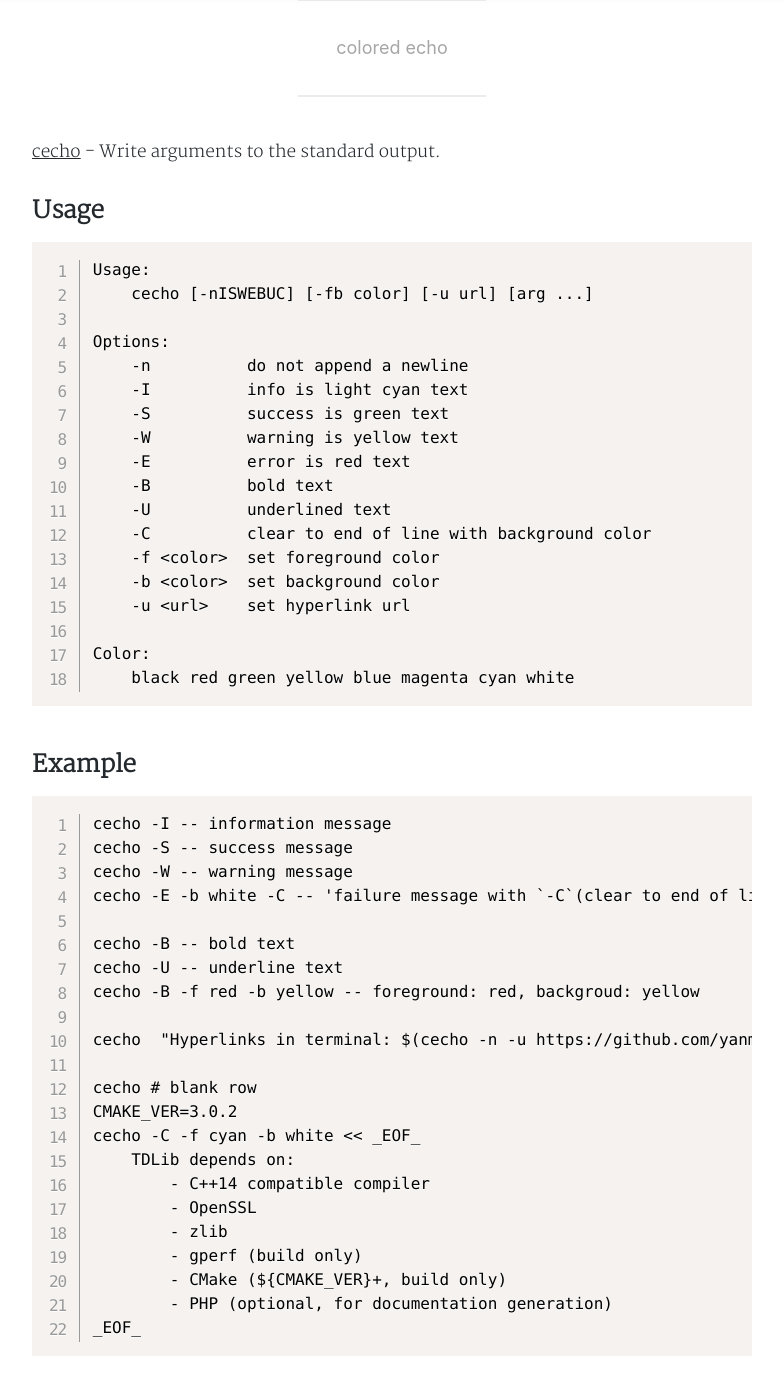
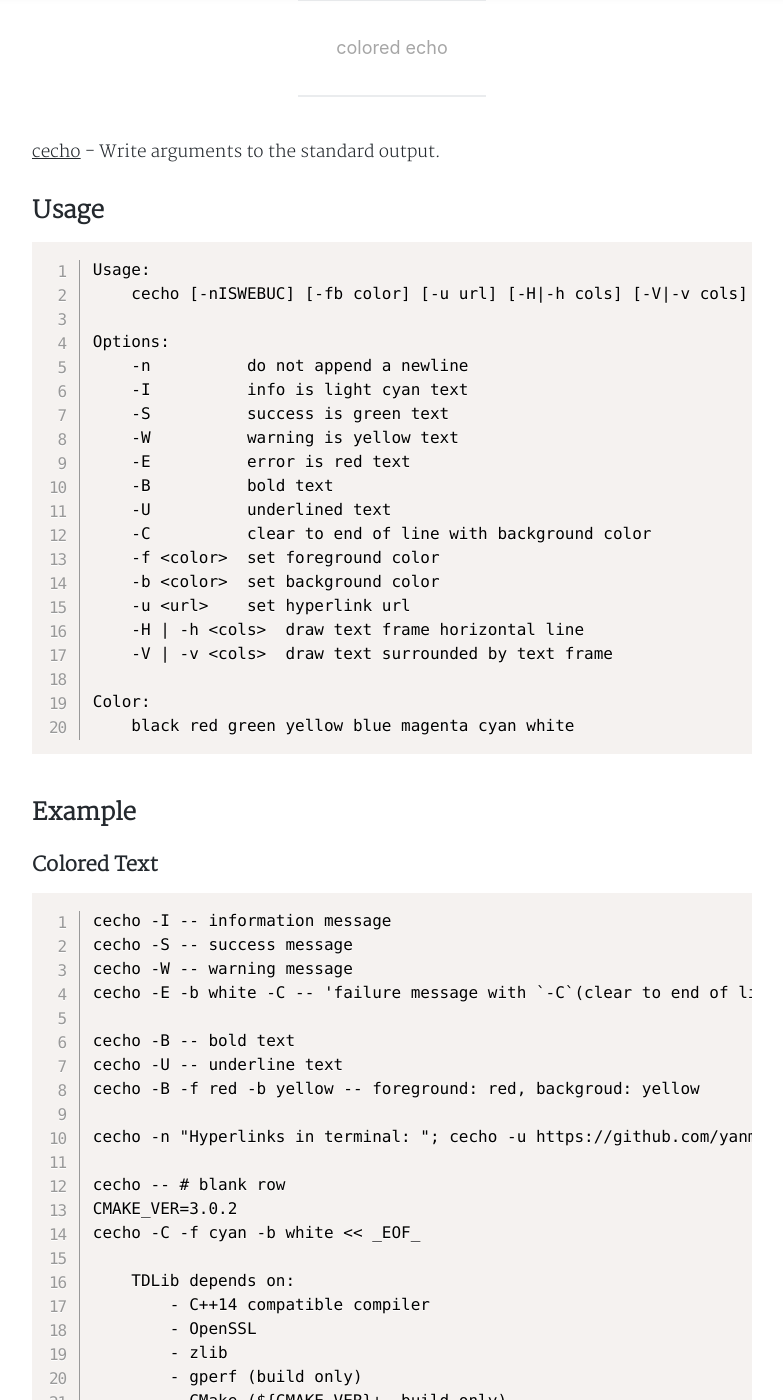
Before and after one commit to yanminhui/yanminhui.github.io, a Jekyll site: the page built from _posts/githubs/2023-04-21-cecho.md, in a window 1280 px wide and 1400 px high, scrolled down 401 px. Shown: the whole window, without its empty margins (248-1031 px from the left). Built offline with Jekyll 4.4.1, drawn with Linux system fonts in a browser that asks for light colours; nearby versions of some CDN libraries; a style sheet for code colours, icons or effects is not loaded; some of the changed text lies outside the part shown.

Commit message:
cecho: support text frame

````diff
--- a/_posts/githubs/2023-04-21-cecho.md
+++ b/_posts/githubs/2023-04-21-cecho.md
@@ -15,7 +15,7 @@
 
 ```console
 Usage:
-    cecho [-nISWEBUC] [-fb color] [-u url] [arg ...]
+    cecho [-nISWEBUC] [-fb color] [-u url] [-H|-h cols] [-V|-v cols] [arg ...]
 
 Options:
     -n	        do not append a newline
@@ -29,12 +29,16 @@
     -f <color>  set foreground color
     -b <color>  set background color
     -u <url>    set hyperlink url
+    -H | -h <cols>  draw text frame horizontal line
+    -V | -v <cols>  draw text surrounded by text frame
 
 Color:
     black red green yellow blue magenta cyan white
 ```
 
 ## Example
+
+### Colored Text
 
 ```bash
 cecho -I -- information message
@@ -46,11 +50,12 @@
 cecho -U -- underline text
 cecho -B -f red -b yellow -- foreground: red, backgroud: yellow
 
-cecho  "Hyperlinks in terminal: $(cecho -n -u https://github.com/yanminhui bryan)"
+cecho -n "Hyperlinks in terminal: "; cecho -u https://github.com/yanminhui bryan
 
-cecho # blank row
+cecho -- # blank row
 CMAKE_VER=3.0.2
 cecho -C -f cyan -b white << _EOF_
+
     TDLib depends on:
         - C++14 compatible compiler
         - OpenSSL
@@ -58,7 +63,33 @@
         - gperf (build only)
         - CMake (${CMAKE_VER}+, build only)
         - PHP (optional, for documentation generation)
+
 _EOF_
 ```
 
-![cecho](https://raw.github.com/yanminhui/yanminhui.github.io/master/assets/img/cecho.png)
+![cecho](https://yanminhui.github.io/assets/img/cecho.png)
+
+### Text Frame
+
+```bash
+declare -r CMAKE_VER=3.0.2
+# text frame top line
+cecho -H -I -b white
+while IFS= read -r CURR_LINE; do
+    cecho -V -I -b white -- "$CURR_LINE"
+done <<- _EOF_
+
+    $(hyperlink https://github.com/tdlib/td TDLib) depends on:
+        - $(setaf warn)C++14 compatible compiler$(setaf info)
+        - OpenSSL
+        - zlib
+        - $(setaf red)gperf (build only)$(setaf info)
+        - CMake (${CMAKE_VER}+, build only)
+        - PHP (optional, for documentation generation)
+
+_EOF_
+# text frame bottomline
+cecho -H -I -b white
+```
+
+![textframe](https://yanminhui.github.io/assets/img/textframe.png)
````
Also changed, not shown: assets/img/cecho.png, assets/img/textframe.png (added).
